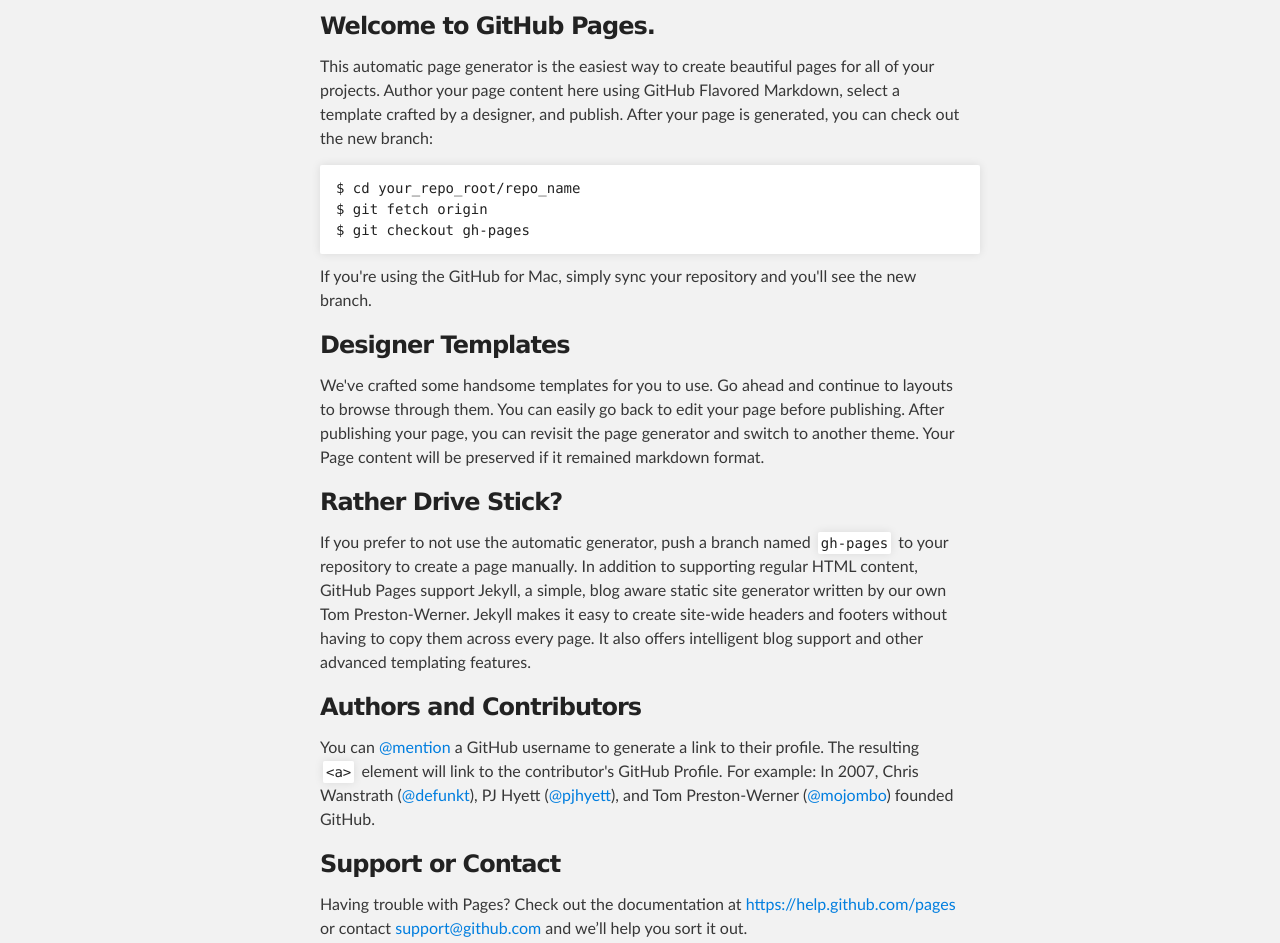
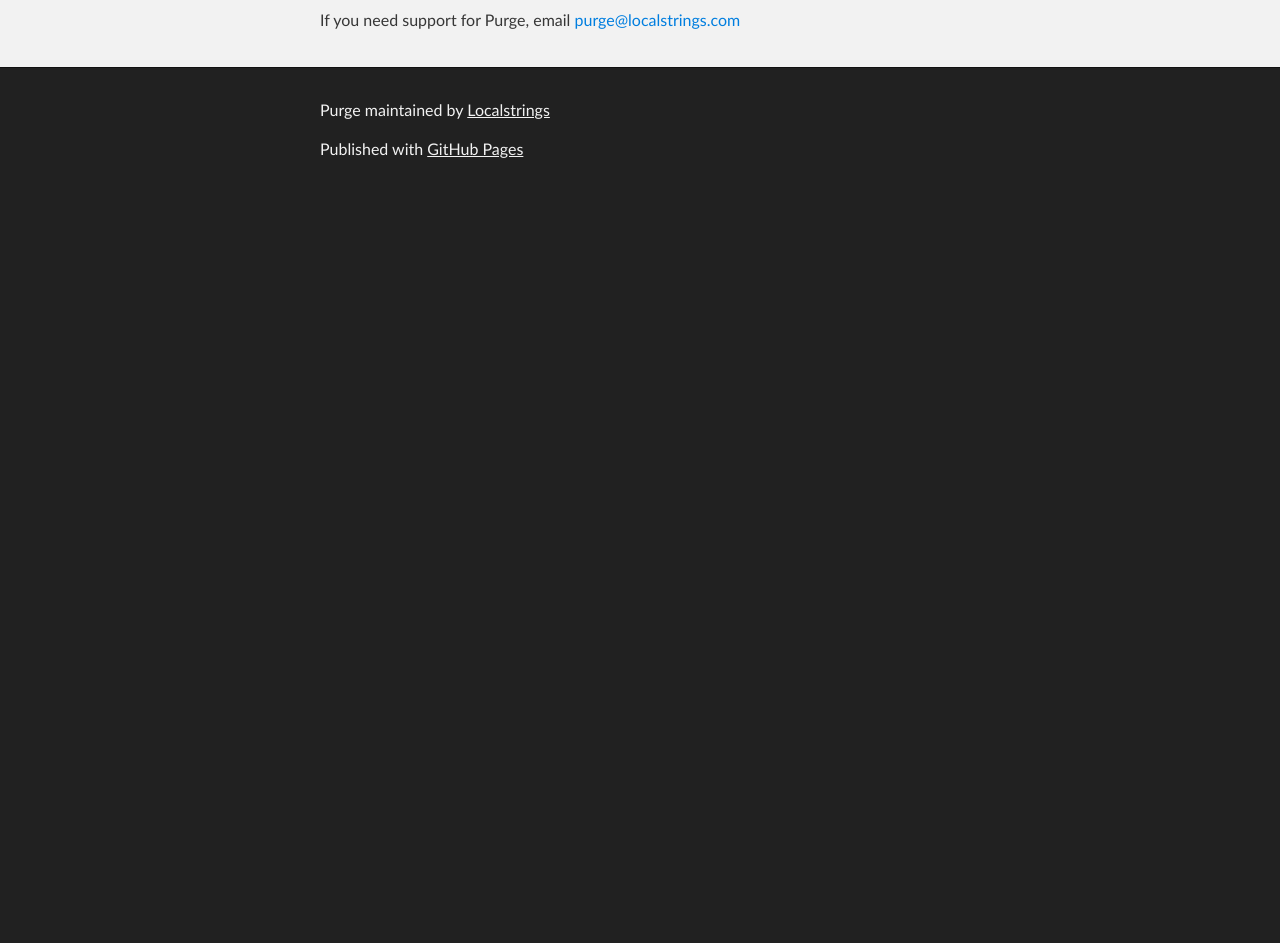
Before and after one commit to Localstrings/purge, a plain HTML site: page index.html in a window 1280 px wide. Shown: the part 252-1195 px from the top of the page. After the commit the page ends 800 px from the top, so only its background shows below. Drawn offline with Linux system fonts and the light colour scheme.

```diff
--- a/index.html
+++ b/index.html
@@ -31,37 +31,7 @@
     <!-- MAIN CONTENT -->
     <div id="main_content_wrap" class="outer">
       <section id="main_content" class="inner">
-        <h3>
-<a id="welcome-to-github-pages" class="anchor" href="#welcome-to-github-pages" aria-hidden="true"><span class="octicon octicon-link"></span></a>Welcome to GitHub Pages.</h3>
-
-<p>This automatic page generator is the easiest way to create beautiful pages for all of your projects. Author your page content here using GitHub Flavored Markdown, select a template crafted by a designer, and publish. After your page is generated, you can check out the new branch:</p>
-
-<pre><code>$ cd your_repo_root/repo_name
-$ git fetch origin
-$ git checkout gh-pages
-</code></pre>
-
-<p>If you're using the GitHub for Mac, simply sync your repository and you'll see the new branch.</p>
-
-<h3>
-<a id="designer-templates" class="anchor" href="#designer-templates" aria-hidden="true"><span class="octicon octicon-link"></span></a>Designer Templates</h3>
-
-<p>We've crafted some handsome templates for you to use. Go ahead and continue to layouts to browse through them. You can easily go back to edit your page before publishing. After publishing your page, you can revisit the page generator and switch to another theme. Your Page content will be preserved if it remained markdown format.</p>
-
-<h3>
-<a id="rather-drive-stick" class="anchor" href="#rather-drive-stick" aria-hidden="true"><span class="octicon octicon-link"></span></a>Rather Drive Stick?</h3>
-
-<p>If you prefer to not use the automatic generator, push a branch named <code>gh-pages</code> to your repository to create a page manually. In addition to supporting regular HTML content, GitHub Pages support Jekyll, a simple, blog aware static site generator written by our own Tom Preston-Werner. Jekyll makes it easy to create site-wide headers and footers without having to copy them across every page. It also offers intelligent blog support and other advanced templating features.</p>
-
-<h3>
-<a id="authors-and-contributors" class="anchor" href="#authors-and-contributors" aria-hidden="true"><span class="octicon octicon-link"></span></a>Authors and Contributors</h3>
-
-<p>You can <a href="https://github.com/blog/821" class="user-mention">@mention</a> a GitHub username to generate a link to their profile. The resulting <code>&lt;a&gt;</code> element will link to the contributor's GitHub Profile. For example: In 2007, Chris Wanstrath (<a href="https://github.com/defunkt" class="user-mention">@defunkt</a>), PJ Hyett (<a href="https://github.com/pjhyett" class="user-mention">@pjhyett</a>), and Tom Preston-Werner (<a href="https://github.com/mojombo" class="user-mention">@mojombo</a>) founded GitHub.</p>
-
-<h3>
-<a id="support-or-contact" class="anchor" href="#support-or-contact" aria-hidden="true"><span class="octicon octicon-link"></span></a>Support or Contact</h3>
-
-<p>Having trouble with Pages? Check out the documentation at <a href="https://help.github.com/pages">https://help.github.com/pages</a> or contact <a href="mailto:support@github.com">support@github.com</a> and we’ll help you sort it out.</p>
+        <p>If you need support for Purge, email <a href="mailto:purge@localstrings.com">purge@localstrings.com</a></p>
       </section>
     </div>
 
```
Also changed, not shown: params.json (+1 -1 lines).
